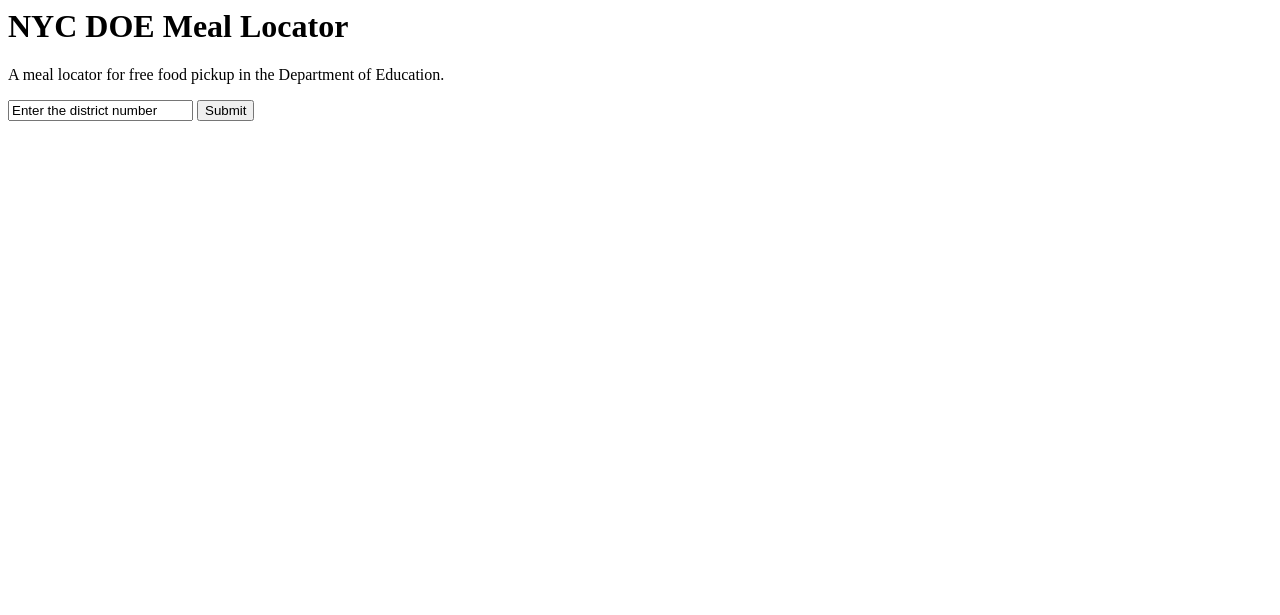
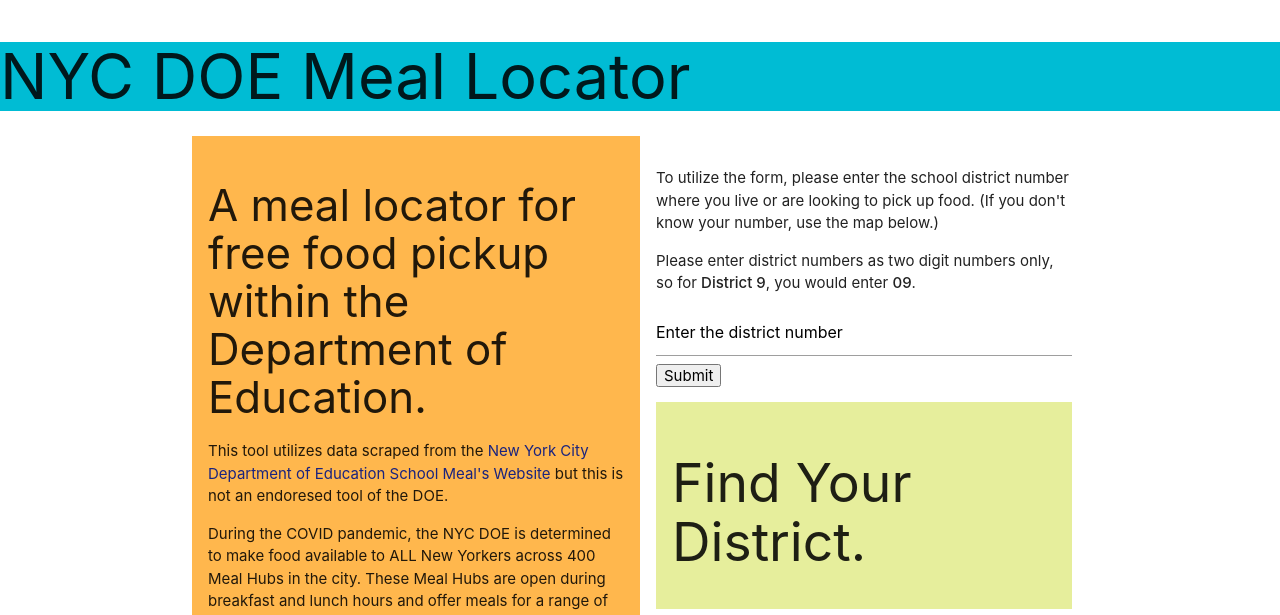
Before and after one commit to cmorgantywls/mealscraper, a Flask app: template app/templates/index.html in a window 1280 px wide. Shown: the top 615 px of the page. Before the commit the page ends 121 px from the top, so only its background shows below. Run offline with Flask 2, Linux system fonts and the light colour scheme; the template is opened without the code that fills it, so the values that code supplies are empty.

Commit message:
Styling - HTML, CSS, and Jinja stuff.

```diff
--- a/app/templates/index.html
+++ b/app/templates/index.html
@@ -1,15 +1,50 @@
 <html>
     <head>
+        <!-- Thank you Upperline for the template and Aankit for the Meal Scraper model! -->
         <title>DOE Meal Locator, powered by Aankit</title>
 
-        <!-- Thank you Upperline for the template and Aankit for the Meal Scraper model! -->
+        <!-- Compiled and minified CSS -->
+        <link rel="stylesheet" href="https://cdnjs.cloudflare.com/ajax/libs/materialize/1.0.0/css/materialize.min.css">
+
+        <!-- Compiled and minified JavaScript -->
+        <script src="https://cdnjs.cloudflare.com/ajax/libs/materialize/1.0.0/js/materialize.min.js"></script>
+
+        <link rel="stylesheet" type="text/css" href="style.css">
+
     </head>
     <body>
-        <h1>NYC DOE Meal Locator</h1>
-        <p>A meal locator for free food pickup in the Department of Education.</p>
-        <form method="post" action="/sendDistrict">
-            <input type="text" name='district' value="Enter the district number"/>
-            <input type="submit" value="Submit"/>
-        </form>
+        <div class="cyan" id="header">
+            <h1>NYC DOE Meal Locator</h1>
+        </div>
+        <div class="container">
+            <div class="row col-container">
+                <div class="col s6 orange lighten-2" id="leftguy">
+                    <h3>A meal locator for free food pickup within the Department of Education.</h3>
+                    <p>This tool utilizes data scraped from the <a href="https://www.opt-osfns.org/schoolfoodny/meals/">New York City Department of Education School Meal's Website</a> but this is not an endoresed tool of the DOE.</p>
+                    <p>During the COVID pandemic, the NYC DOE is determined to make food available to ALL New Yorkers across 400 Meal Hubs in the city. These Meal Hubs are open during breakfast and lunch hours and offer meals for a range of dietary preferences including vegetarian and halal. One adult or child can pick up three meals at a time, and no one will be turned away. All meals must be eaten off premises (maintain your social distancing!). For information on pick up times and more information, <a href="https://www.schools.nyc.gov/school-life/food/free-meals-for-all">visit the official site here.</a> </p>
+                </div>
+                <div class = "col s6">
+                    <p>To utilize the form, please enter the school district number where you live or are looking to pick up food. (If you don't know your number, use the map below.)</p>
+                    <p>Please enter district numbers as two digit numbers only, so for <strong>District 9</strong>, you would enter <strong>09</strong>.
+                    <form method="post" action="/sendDistrict">
+                        <input type="text" name='district' value="Enter the district number"/>
+                        <input type="submit" value="Submit"/>
+                    </form>
+
+                    <div class="col s12 lime lighten-3">
+                        <h2>Find Your District.</h2>
+                    </div>
+                    <div class="col s12">
+                        <iframe width="500px" title="NYC School District Boundaries" height="425px" src="https://data.cityofnewyork.us/w/p5vh-vm7p/25te-f2tw?cur=qAyC086lJ4Z&from=root" frameborder="0"scrolling="no"><a href="https://data.cityofnewyork.us/Education/NYC-School-District-Boundaries/p5vh-vm7p" title="NYC School District Boundaries" target="_blank">NYC School District Boundaries</a></iframe><p><a href="http://www.socrata.com/" target="_blank">Powered by Socrata</a></p>
+                    </div>
+                </div>
+            </div>
+        </div>
+    <div class = "cyan darken-2" id="footer">
+        Brains by <a href="https://twitter.com/aankit">Aankit</a>.<BR>
+        Beauty by <a href="https://twitter.com/courtney_ryanne">Courtney</a>.<BR>
+        Template && Support by <a href="https://www.upperlinecode.com/">Upperline</a>.<BR>
+        Data by <a href="https://www.schools.nyc.gov/">NYC Schools.</a><BR>
+    </div>
     </body>
 </html>
--- /dev/null
+++ b/app/templates/style.css
@@ -0,0 +1,38 @@
+.col-container {
+  display: flex;
+  width: 100%;
+}
+.col {
+  flex: 1 !important;
+  padding: 16px !important;
+}
+
+#leftguy{
+    height: 100%;
+    padding-bottom: 100px;
+    padding-top: 100px;
+}
+
+.odd{
+    background-color:#ffb74d;
+}
+
+.even{
+    background-color:#ffcc80;
+}
+
+.odd1{
+    background-color:#dce775;
+}
+
+.even1{
+   background-color:#e6ee9c;
+}
+
+a{
+    color: #1a237e !important;
+}
+
+a:visited{
+    color: #263238 !important;
+}
```
Also changed, not shown: app/templates/results.html (+34 -11 lines).
